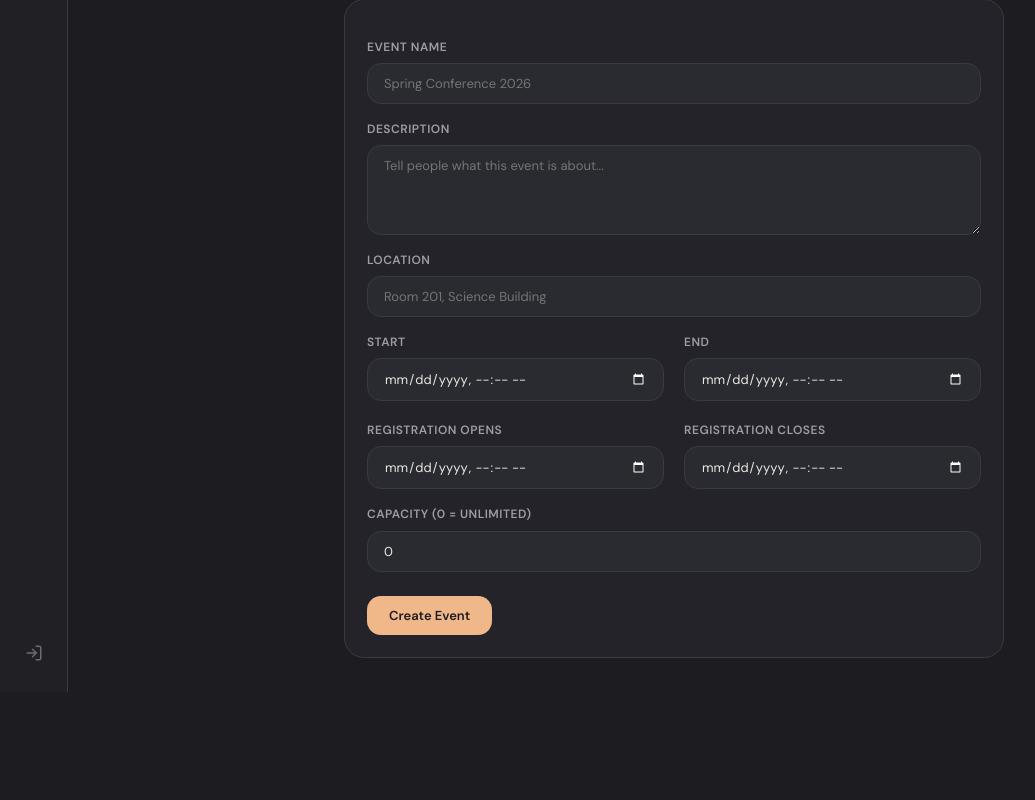
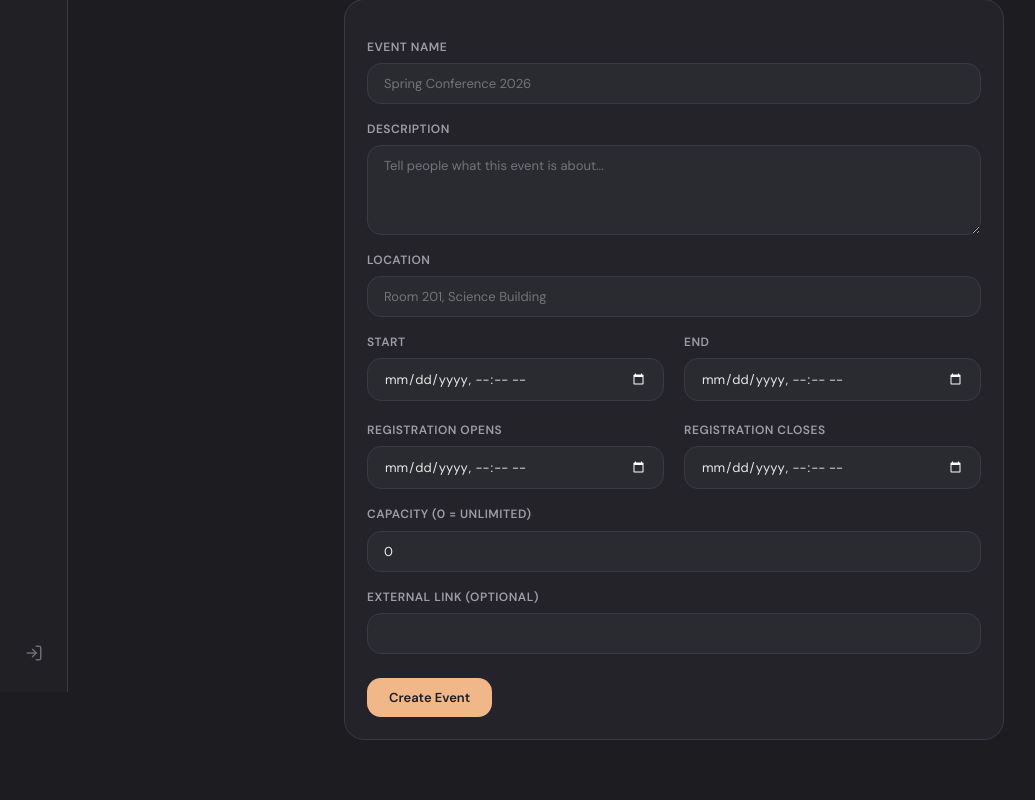
Before and after one commit to Susquehanna-Syntax/Turnstil, a Django app: template templates/admin_portal/event_create.html in a window 1280 px wide. Shown: the part 108-908 px from the top of the page, without its empty margins (0-1035 px from the left). Before the commit the page ends 800 px from the top, so only its background shows below. Run offline with Django 3.2, Linux system fonts and the light colour scheme; the template is opened without the code that fills it, so the values that code supplies are empty.

Commit message:
event create allows links now

```diff
--- a/templates/admin_portal/event_create.html
+++ b/templates/admin_portal/event_create.html
@@ -50,6 +50,9 @@
         <label for="capacity">Capacity (0 = unlimited)</label>
         <input type="number" id="capacity" name="capacity" value="{{ data.capacity|default:'0' }}" min="0">
 
+        <label for="external_link">External Link (optional)</label>
+        <input type="url" id="external_link" name="external_link" value="{{ data.external_link|default:'' }}">
+
         <button type="submit" class="btn btn-filled-peach" style="margin-top: 24px;">Create Event</button>
     </form>
 </div>
```
